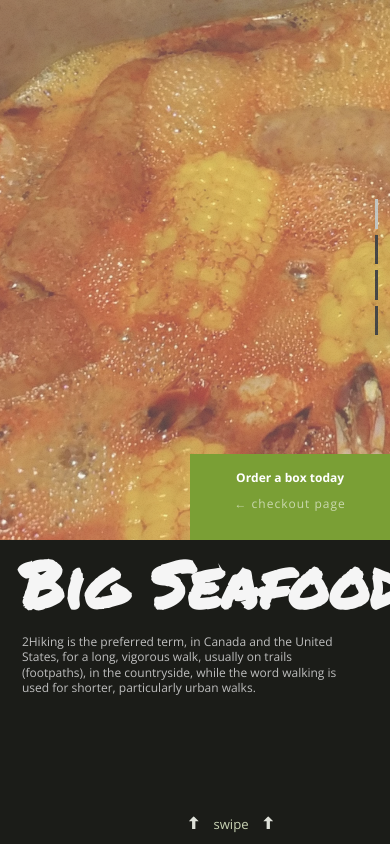
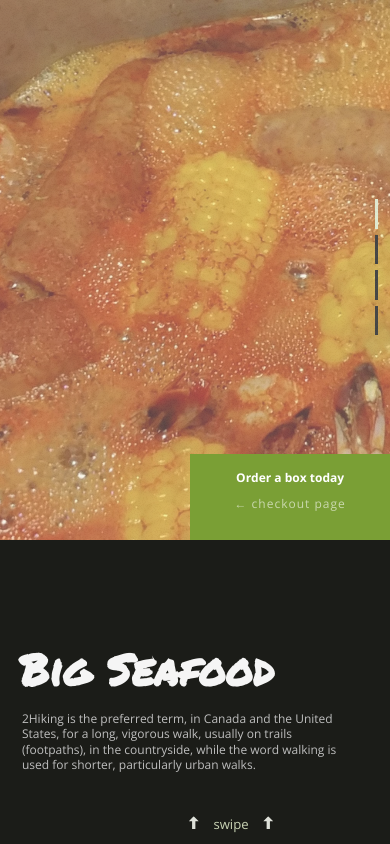
Before and after one commit to Ethanb75/seafood-phil, a Gatsby site: page / in a window 390 px wide. Built offline with nearby package versions, Linux system fonts and the light colour scheme; Gatsby itself is replaced by a stand-in of ours; a web font is replaced by a local one.

Commit message:
testing using a smaller font-size

```diff
--- a/src/pages/css/index.css
+++ b/src/pages/css/index.css
@@ -99,6 +99,11 @@ body, .article {
   width: 3px;
   background-color: rgb(0,0,0);
   margin:0 1rem .5rem 0;
+}
+
+.viewPag span.active {
+  background-color: #F6F8F0;
+  background-color: #DDE8C6
 }
 
 .index__content {
@@ -318,23 +323,6 @@ body, .article {
   padding-left: 0;
 }
 
-/* .controls button::before {
-  content: '';
-  position: absolute;
-  top: 0;
-  left: 0;
-  height: 100%;
-  width: 100%;
-  background: #7A9F35;
-  z-index: 0;
-  transition: transform .2s ease;
-  transform: translateY(100%);
-} */
-
-/* .controls button:last-of-type::before {
-  transform: translateY(-100%);
-} */
-
 .controls button:hover::before {
   transform: translateY(0%);
 }
@@ -415,7 +403,6 @@ body, .article {
     height: 100%;
   }
   .index__content {
-    height: auto;
     flex-grow: 1;
     position: initial;
   }
@@ -451,12 +438,14 @@ body, .article {
   }
 }
 
-@media screen and (max-width: 500px) {
+@media screen and (max-width: 600px) {
   .index__content {
-    justify-content: flex-start;
+    /* justify-content: flex-start; */
   }
   .titleList h1 {
-    margin-top: 1.5rem;
+    /* margin-top: 2.5rem; */
+    font-size: 3.583em;
+    margin-bottom: 1rem;
   }
 }
 
--- a/src/pages/index.js
+++ b/src/pages/index.js
@@ -165,10 +165,10 @@ export default class IndexPage extends Component {
         </div>
         <div className="index__content">
           <div className="viewPag">
-            <span style={currentView === 1 ? { backgroundColor: '#B4B5AF' } : {}}></span>
-            <span style={currentView === 2 ? { backgroundColor: '#B4B5AF' } : {}}></span>
-            <span style={currentView === 3 ? { backgroundColor: '#B4B5AF' } : {}}></span>
-            <span style={currentView === 4 ? { backgroundColor: '#B4B5AF' } : {}}></span>
+            <span className={currentView === 1 ? "active" : ""}></span>
+            <span className={currentView === 2 ? "active" : ""}></span>
+            <span className={currentView === 3 ? "active" : ""}></span>
+            <span className={currentView === 4 ? "active" : ""}></span>
           </div>
           <Title currentView={currentView} />
           <nav className="controls">
```
Also changed, not shown: src/assets/youtube.svg (added).
